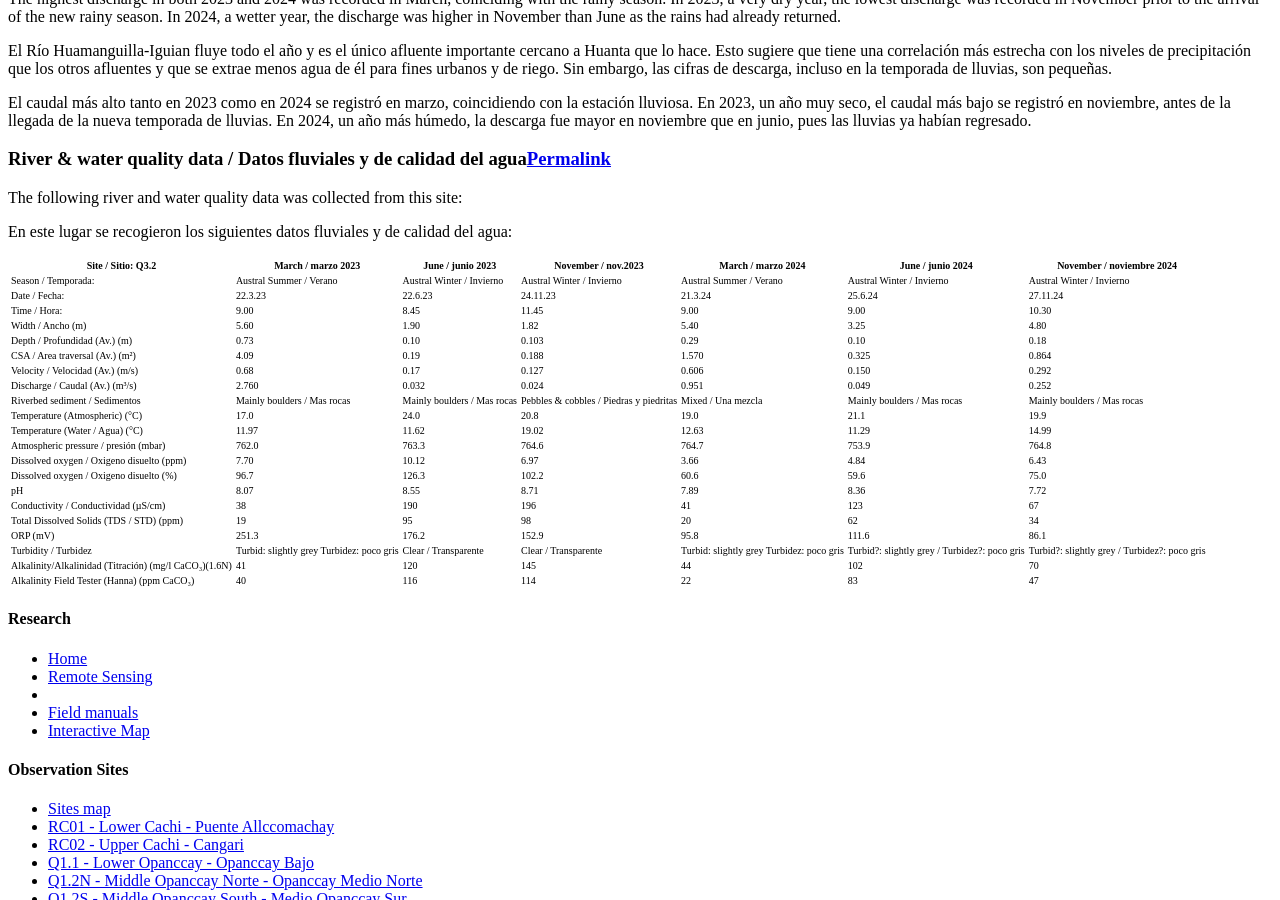
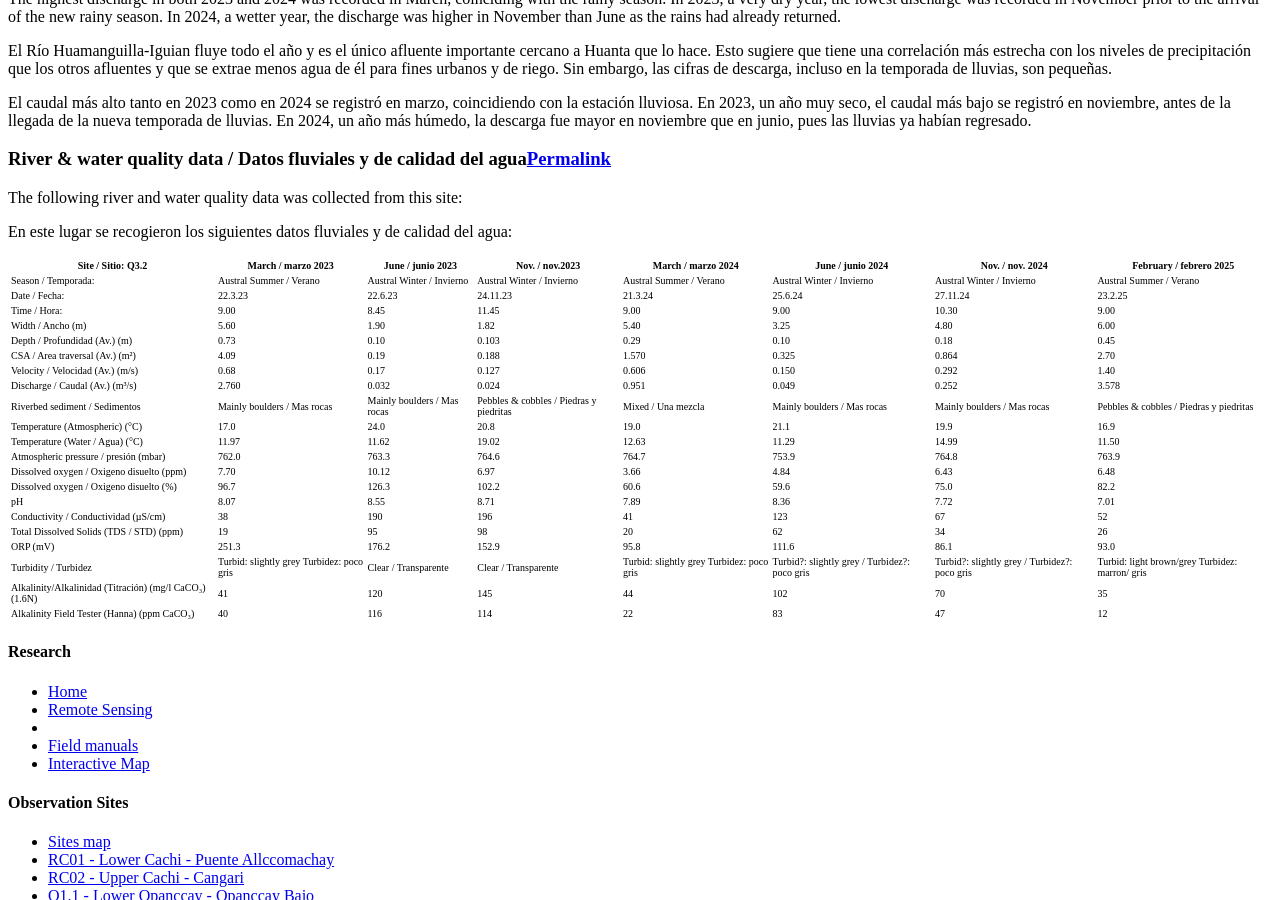
Before and after one commit to HVLepage/cavep-unah, a Jekyll site: the page built from _docs/site-network/Q3_2.md, in a window 1280 px wide and 900 px high, scrolled down 2404 px. Built offline with Jekyll 4.4.1, drawn with Linux system fonts in a browser that asks for light colours; comment, search, counter and statistics services are not loaded.

Commit message:
Update Q3_2.md

```diff
--- a/_docs/site-network/Q3_2.md
+++ b/_docs/site-network/Q3_2.md
@@ -68,26 +68,26 @@
 
 En este lugar se recogieron los siguientes datos fluviales y de calidad del agua:
 
-|     Site / Sitio: Q3.2                                         |     March / marzo 2023                             |     June / junio 2023              |     November / nov.2023                        |      March / marzo 2024                            |     June / junio 2024                                  |     November / noviembre 2024                          |
-|----------------------------------------------------------------|----------------------------------------------------|------------------------------------|------------------------------------------------|----------------------------------------------------|--------------------------------------------------------|--------------------------------------------------------|
-|     Season / Temporada:                                        |     Austral Summer / Verano                        |     Austral Winter / Invierno      |     Austral Winter / Invierno                  |     Austral Summer / Verano                        |     Austral Winter / Invierno                          |     Austral Winter / Invierno                          |
-|     Date / Fecha:                                              |     22.3.23                                        |     22.6.23                        |     24.11.23                                   |     21.3.24                                        |     25.6.24                                            |     27.11.24                                           |
-|     Time / Hora:                                               |     9.00                                           |     8.45                           |     11.45                                      |     9.00                                           |     9.00                                               |     10.30                                              |
-|     Width / Ancho (m)                                          |     5.60                                           |     1.90                           |     1.82                                       |     5.40                                           |     3.25                                               |     4.80                                               |
-|     Depth / Profundidad (Av.) (m)                              |     0.73                                           |     0.10                           |     0.103                                      |     0.29                                           |     0.10                                               |     0.18                                               |
-|     CSA / Area traversal (Av.) (m²)                            |     4.09                                           |     0.19                           |     0.188                                      |     1.570                                          |     0.325                                              |     0.864                                              |
-|     Velocity / Velocidad    (Av.) (m/s)                        |     0.68                                           |     0.17                           |     0.127                                      |     0.606                                          |     0.150                                              |     0.292                                              |
-|     Discharge / Caudal (Av.) (m³/s)                            |     2.760                                          |     0.032                          |     0.024                                      |     0.951                                          |     0.049                                              |     0.252                                              |
-|     Riverbed sediment / Sedimentos                             |     Mainly boulders / Mas rocas                    |     Mainly boulders / Mas rocas    |     Pebbles & cobbles / Piedras y piedritas    |     Mixed / Una mezcla                             |     Mainly boulders / Mas rocas                        |     Mainly boulders / Mas rocas                        |
-|     Temperature (Atmospheric) (°C)                             |     17.0                                           |     24.0                           |     20.8                                       |     19.0                                           |     21.1                                               |     19.9                                               |
-|     Temperature (Water / Agua) (°C)                            |     11.97                                          |     11.62                          |     19.02                                      |     12.63                                          |     11.29                                              |     14.99                                              |
-|     Atmospheric pressure / presión (mbar)                      |     762.0                                          |     763.3                          |     764.6                                      |     764.7                                          |     753.9                                              |     764.8                                              |
-|     Dissolved oxygen /   Oxigeno disuelto (ppm)                |     7.70                                           |     10.12                          |     6.97                                       |     3.66                                           |     4.84                                               |     6.43                                               |
-|     Dissolved oxygen / Oxigeno disuelto (%)                    |     96.7                                           |     126.3                          |     102.2                                      |     60.6                                           |     59.6                                               |     75.0                                               |
-|     pH                                                         |     8.07                                           |     8.55                           |     8.71                                       |     7.89                                           |     8.36                                               |     7.72                                               |
-|     Conductivity / Conductividad (µS/cm)                       |     38                                             |     190                            |     196                                        |     41                                             |     123                                                |     67                                                 |
-|     Total Dissolved Solids (TDS / STD)  (ppm)                  |     19                                             |     95                             |     98                                         |     20                                             |     62                                                 |     34                                                 |
-|     ORP (mV)                                                   |     251.3                                          |     176.2                          |     152.9                                      |     95.8                                           |     111.6                                              |     86.1                                               |
-|     Turbidity / Turbidez                                       |     Turbid: slightly grey Turbidez: poco   gris    |     Clear / Transparente           |     Clear / Transparente                       |     Turbid: slightly grey Turbidez: poco   gris    |     Turbid?: slightly grey / Turbidez?:   poco gris    |     Turbid?: slightly grey / Turbidez?:   poco gris    |
-|     Alkalinity/Alkalinidad   (Titración) (mg/l CaCO₃)(1.6N)    |     41                                             |     120                            |     145                                        |     44                                             |     102                                                |     70                                                 |
-|     Alkalinity Field Tester (Hanna) (ppm CaCO₃)                |     40                                             |     116                            |     114                                        |     22                                             |     83                                                 |     47                                                 |
+|     Site / Sitio: Q3.2                                         |     March / marzo 2023                             |     June / junio 2023              |     Nov. / nov.2023                        |      March / marzo 2024                            |     June / junio 2024                                  |     Nov. / nov. 2024                          |     February / febrero 2025                              |
+|----------------------------------------------------------------|----------------------------------------------------|------------------------------------|------------------------------------------------|----------------------------------------------------|--------------------------------------------------------|--------------------------------------------------------|----------------------------------------------------------|
+|     Season / Temporada:                                        |     Austral Summer / Verano                        |     Austral Winter / Invierno      |     Austral Winter / Invierno                  |     Austral Summer / Verano                        |     Austral Winter / Invierno                          |     Austral Winter / Invierno                          |     Austral Summer / Verano                              |
+|     Date / Fecha:                                              |     22.3.23                                        |     22.6.23                        |     24.11.23                                   |     21.3.24                                        |     25.6.24                                            |     27.11.24                                           |     23.2.25                                              |
+|     Time / Hora:                                               |     9.00                                           |     8.45                           |     11.45                                      |     9.00                                           |     9.00                                               |     10.30                                              |     9.00                                                 |
+|     Width / Ancho (m)                                          |     5.60                                           |     1.90                           |     1.82                                       |     5.40                                           |     3.25                                               |     4.80                                               |     6.00                                                 |
+|     Depth / Profundidad (Av.) (m)                              |     0.73                                           |     0.10                           |     0.103                                      |     0.29                                           |     0.10                                               |     0.18                                               |     0.45                                                 |
+|     CSA / Area traversal (Av.) (m²)                            |     4.09                                           |     0.19                           |     0.188                                      |     1.570                                          |     0.325                                              |     0.864                                              |     2.70                                                 |
+|     Velocity / Velocidad    (Av.) (m/s)                        |     0.68                                           |     0.17                           |     0.127                                      |     0.606                                          |     0.150                                              |     0.292                                              |     1.40                                                 |
+|     Discharge / Caudal (Av.) (m³/s)                            |     2.760                                          |     0.032                          |     0.024                                      |     0.951                                          |     0.049                                              |     0.252                                              |     3.578                                                |
+|     Riverbed sediment / Sedimentos                             |     Mainly boulders / Mas rocas                    |     Mainly boulders / Mas rocas    |     Pebbles & cobbles / Piedras y piedritas    |     Mixed / Una mezcla                             |     Mainly boulders / Mas rocas                        |     Mainly boulders / Mas rocas                        |     Pebbles & cobbles / Piedras y piedritas              |
+|     Temperature (Atmospheric) (°C)                             |     17.0                                           |     24.0                           |     20.8                                       |     19.0                                           |     21.1                                               |     19.9                                               |     16.9                                                 |
+|     Temperature (Water / Agua) (°C)                            |     11.97                                          |     11.62                          |     19.02                                      |     12.63                                          |     11.29                                              |     14.99                                              |     11.50                                                |
+|     Atmospheric pressure / presión (mbar)                      |     762.0                                          |     763.3                          |     764.6                                      |     764.7                                          |     753.9                                              |     764.8                                              |     763.9                                                |
+|     Dissolved oxygen /   Oxigeno disuelto (ppm)                |     7.70                                           |     10.12                          |     6.97                                       |     3.66                                           |     4.84                                               |     6.43                                               |     6.48                                                 |
+|     Dissolved oxygen / Oxigeno disuelto (%)                    |     96.7                                           |     126.3                          |     102.2                                      |     60.6                                           |     59.6                                               |     75.0                                               |     82.2                                                 |
+|     pH                                                         |     8.07                                           |     8.55                           |     8.71                                       |     7.89                                           |     8.36                                               |     7.72                                               |     7.01                                                 |
+|     Conductivity / Conductividad (µS/cm)                       |     38                                             |     190                            |     196                                        |     41                                             |     123                                                |     67                                                 |     52                                                   |
+|     Total Dissolved Solids (TDS / STD)  (ppm)                  |     19                                             |     95                             |     98                                         |     20                                             |     62                                                 |     34                                                 |     26                                                   |
+|     ORP (mV)                                                   |     251.3                                          |     176.2                          |     152.9                                      |     95.8                                           |     111.6                                              |     86.1                                               |     93.0                                                 |
+|     Turbidity / Turbidez                                       |     Turbid: slightly grey Turbidez: poco   gris    |     Clear / Transparente           |     Clear / Transparente                       |     Turbid: slightly grey Turbidez: poco   gris    |     Turbid?: slightly grey / Turbidez?:   poco gris    |     Turbid?: slightly grey / Turbidez?:   poco gris    |     Turbid: light brown/grey Turbidez: marron/   gris    |
+|     Alkalinity/Alkalinidad   (Titración) (mg/l CaCO₃)(1.6N)    |     41                                             |     120                            |     145                                        |     44                                             |     102                                                |     70                                                 |     35                                                   |
+|     Alkalinity Field Tester (Hanna) (ppm CaCO₃)                |     40                                             |     116                            |     114                                        |     22                                             |     83                                                 |     47                                                 |     12                                                   |
```
